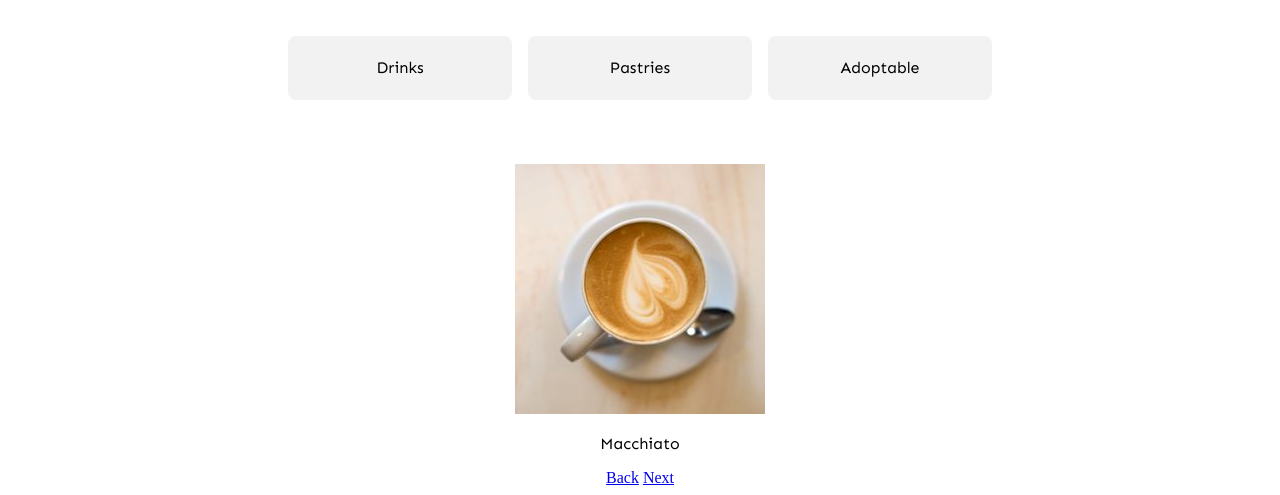
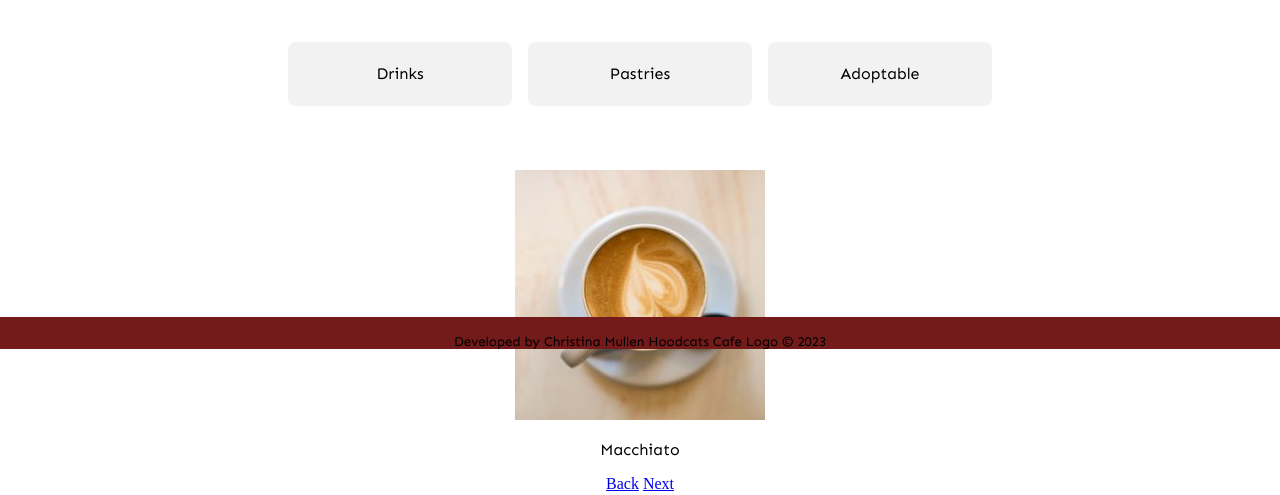
Before and after one commit to christinamullen/PhotoGallery, a plain HTML site: page index.html in a window 1280 px wide. Shown: the part 451-946 px from the top of the page. Drawn offline with Linux system fonts and the light colour scheme; a web font is replaced by a local one.

Commit message:
added footer and styling

```diff
--- a/css/main.css
+++ b/css/main.css
@@ -1,11 +1,29 @@
 @import url('https://fonts.googleapis.com/css2?family=Sen&family=Sue+Ellen+Francisco&display=swap');
+:root {
 
+    --btn-size: 75px;
+    --btn-arrowsize: var(--btn-size)/4;
+
+    --btn-color: #232021;
+    --btn-bkg: white;
+    --btn-border: #232021;
+
+    --btn-hover-color: #f2f2f2;
+    --btn-bkg-hover: #731A1A;
+    --btn-hover-border-color: #731A1A;
+    --ff-header: 'Sue Ellen Francisco', bold;
+    --ff-body: 'Sen', cursive;
+
+}
 
 * {
 box-sizing: border-box;
 }
 body {
     text-align: center;
+    background-color: white;
+    height: 100%;
+    margin: 0;
 }
 h1 {
     text-align: center;
@@ -18,7 +36,7 @@ h1 {
     justify-content: center;
     align-items: center;
 }
-
+  /******** Nav Buttons *********/
 .albums {
     width: calc(100% - 2.25rem);
     max-width: 800px;
@@ -49,7 +67,28 @@ article:hover {
     color:#f2f2f2;
 }
 
-  /******** Galleries    *********/
+/******** Back/Next Arrow Buttons *********/
+
+
+
+
+
+
+
+
+footer{
+    position: absolute;
+    right: 0;
+    bottom: 0;
+    left: 0;
+    height: 2rem;
+    padding-top: 1rem;
+    text-align: center;
+    background-color: var(--btn-bkg-hover);
+    font-size: smaller;
+    font-family: var(--ff-body);
+    overflow: auto;
+}
 
 
 .hide {
--- a/index.html
+++ b/index.html
@@ -68,13 +68,15 @@
             <figcaption class="drinks">Adoptable Cats in the Lounge</figcaption>
         </figure>
         <div class="controls">
-            <a class="prev" href="#">Back</a>
-            <a class="nxt" href="#">Next</a>
+            <!--<a class="arrowBtn prev" href="#">Back</a>-->
+            <a class="arrowBtn prev" href="#">Back</a>
+            <a class="arrowBtn nxt" href="#">Next</a>
         </div>
 
     </section>
 
     <script src="/js/script.js"></script>
+    <footer> Developed by Christina Mullen Hoodcats Cafe Logo &copy; 2023 </footer>
 </body>
 
 </html>
```
